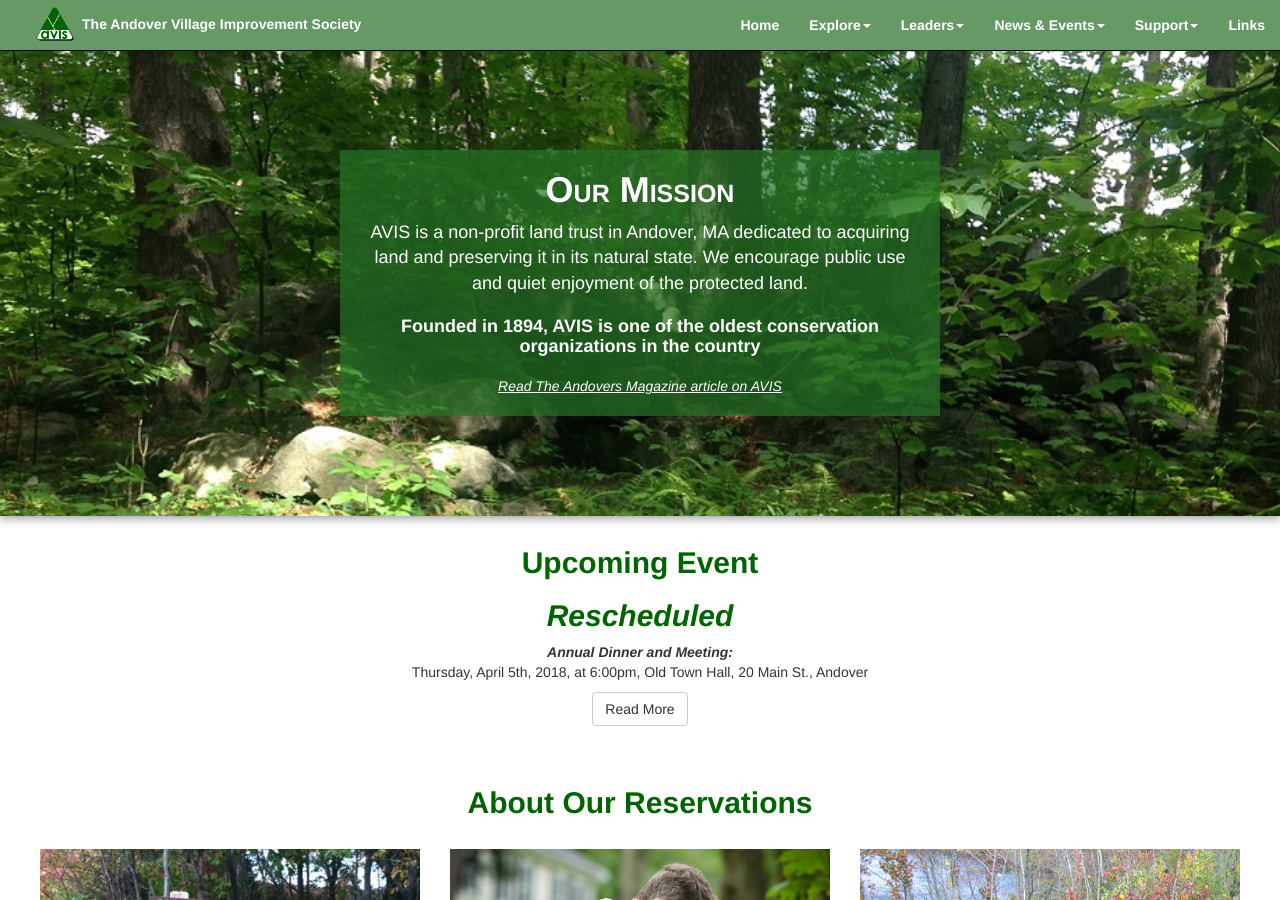
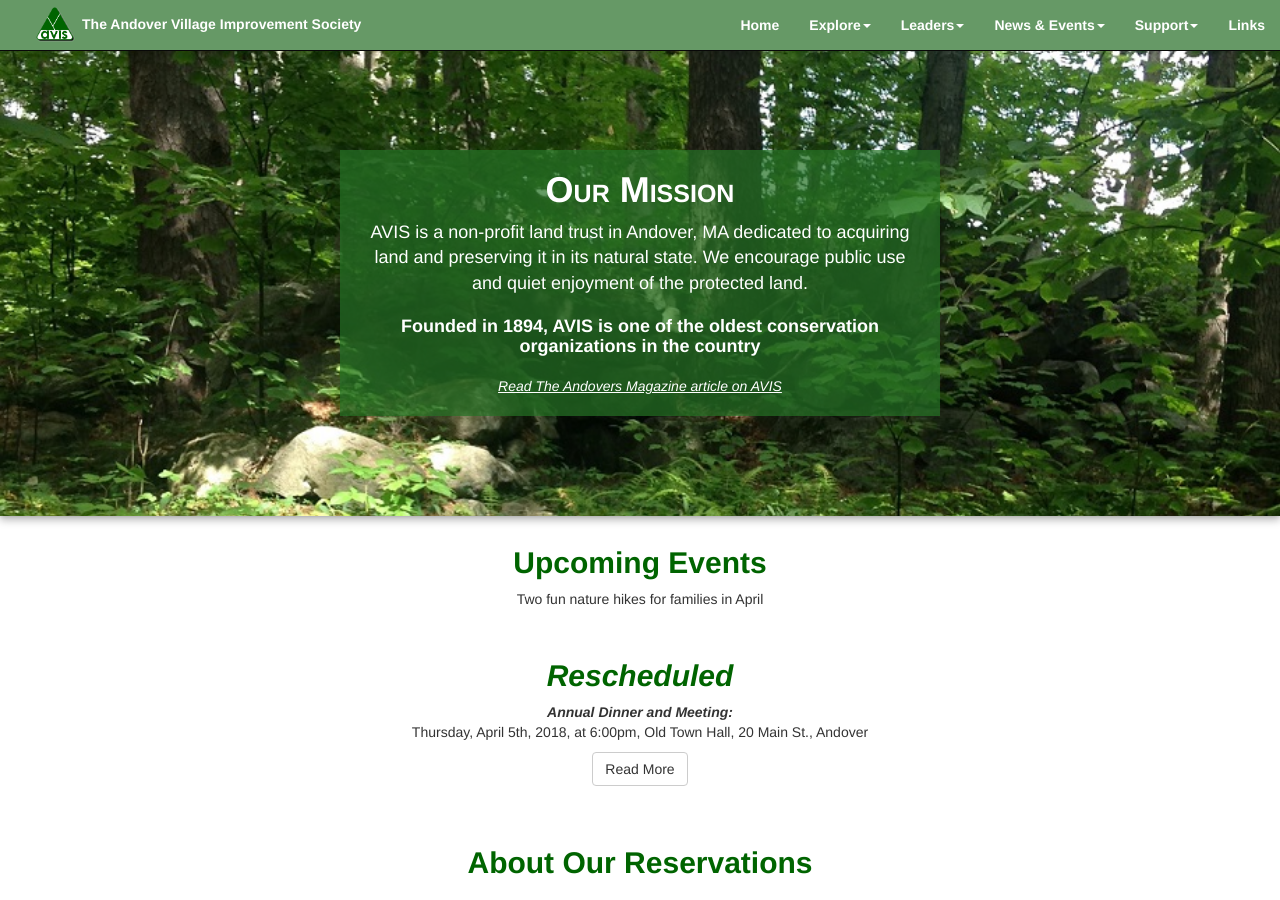
Before and after one commit to avisandover/avis-website, a Jekyll site: the page built from index.html, in a window 1280 px wide and 900 px high. Built offline with Jekyll 4.4.1, drawn with Linux system fonts in a browser that asks for light colours.

Commit message:
Added hikes in April

```diff
--- a/index.html
+++ b/index.html
@@ -21,7 +21,8 @@
     <section class="row white-row">
       <div class="col-xs-12">
         <div>
-          <h2>Upcoming Event</h2>
+          <h2>Upcoming Events</h2>
+          <p>Two fun nature hikes for families in April</p><br>
           <h2><em>Rescheduled</em></h2>
           <strong><font><em>Annual Dinner and Meeting:</em></font></strong>
           <p>Thursday, April 5th, 2018, at 6:00pm, Old Town Hall, 20 Main St., Andover</p>
```
